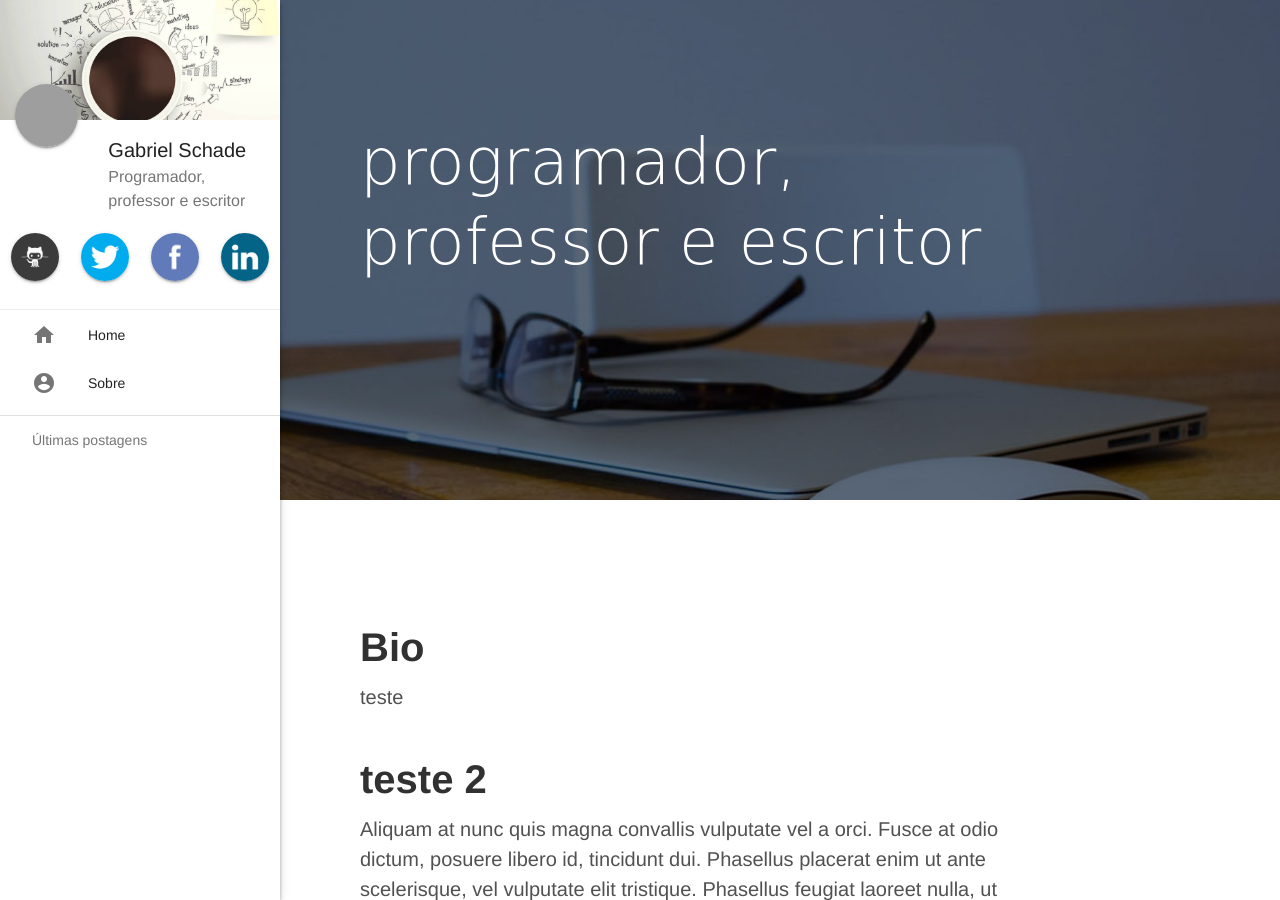
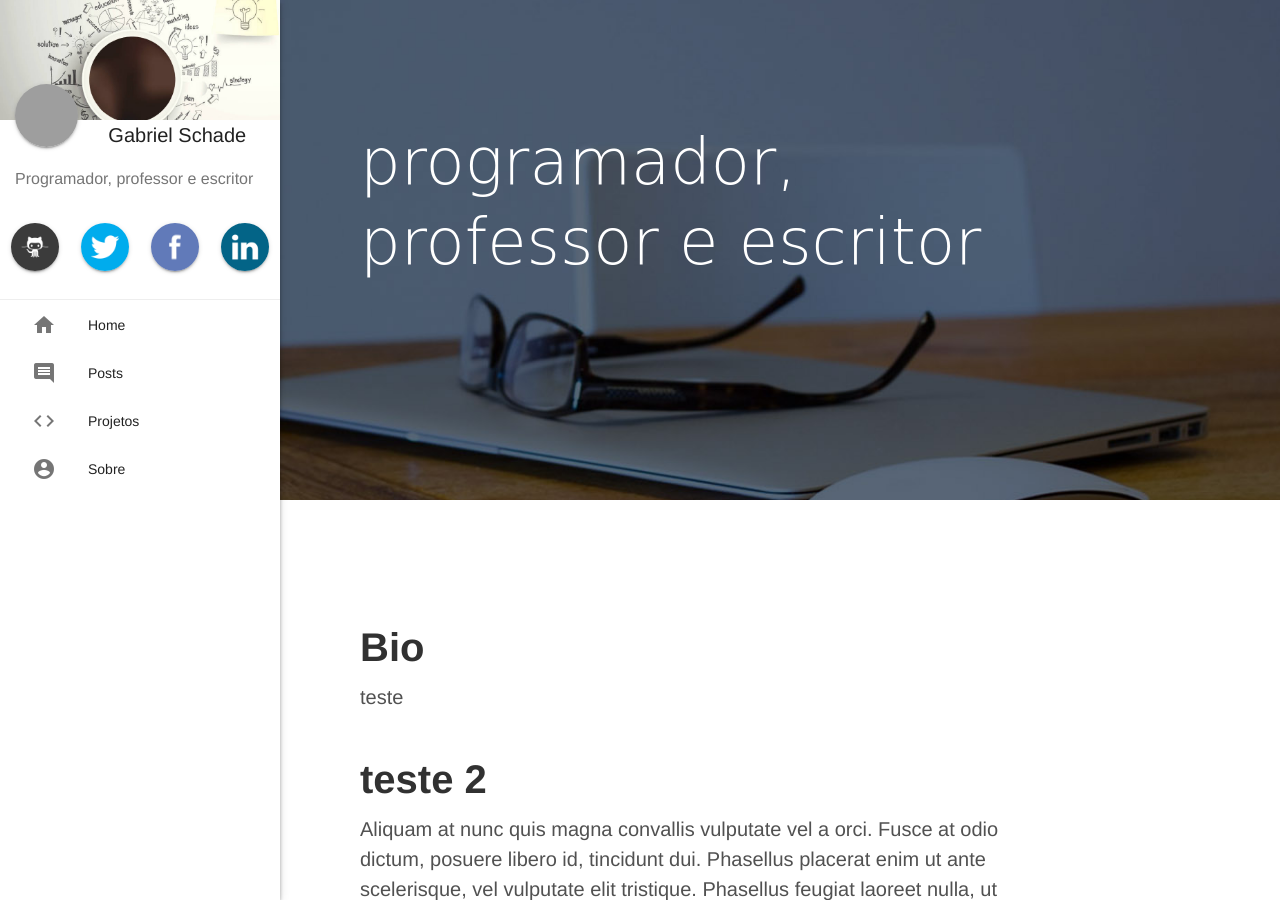
Before and after one commit to gabrielschade/gabrielschade.github.io, a Jekyll site: the page built from about.md, in a window 1280 px wide and 900 px high. Built offline with Jekyll 4.4.1, drawn with Linux system fonts in a browser that asks for light colours; nearby versions of some CDN libraries; comment, search, counter and statistics services are not loaded; grey boxes are pictures that could not be loaded.

Commit message:
itens-side-bar

```diff
--- a/_includes/sidebar.html
+++ b/_includes/sidebar.html
@@ -6,23 +6,18 @@
 
   <div class="row mid-image-container">
     <div class="col s4">
-        <img src="https://avatars3.githubusercontent.com/u/3276580?v=4&amp;u=454f9f40621e24e60e9d2c0d026ea05eba10287d&amp;s=400" alt=""
-      class="circle icon z-depth-1 responsive-img activator card-profile-image mid-image">
+        <img src="https://avatars3.githubusercontent.com/u/3276580?v=4&amp;u=454f9f40621e24e60e9d2c0d026ea05eba10287d&amp;s=400" alt="" class="circle icon z-depth-1 responsive-img activator card-profile-image mid-image">
 
     </div>
-    <div class="col s8 margin-top-15">
-        <div class="row no-bottom">
-          <div class="col s12 no-padding">
+    <div class="col s8">
         <a href="/" class="none-decoration accent-text">
             <span class="accent-text">Gabriel Schade</span>
         </a>
     </div>
   </div>
   <div class="row">
-            <div class="col s12 font-16 no-padding light-text">
+      <div class="col s12 font-16 light-text">
           Programador, professor e escritor
-                </div>
-        </div>
       </div>
   </div>
 
@@ -53,34 +48,10 @@
   <div class="row">
     <ul id="slide-out" class="side-nav" style="transform: translateX(0px);">
               <li><a class="none-decoration waves-effect" href="/{{ site.baseurl }}"><i class="strong-on-hover material-icons">home</i>Home</a></li>
+              <li><a class="none-decoration waves-effect" href="/posts"><i class="strong-on-hover material-icons">comment</i>Posts</a></li>
+              <li><a class="none-decoration waves-effect" href="/projects"><i class="strong-on-hover material-icons">code</i>Projetos</a></li>
               <li><a class="none-decoration waves-effect" href="/about"><i class="strong-on-hover material-icons">account_circle</i>Sobre</a></li>
-              <li><div class="divider"></div></li>
-              <li><a class="subheader">Últimas postagens</a></li>
             </ul>
     </div>
 
-
-  <!-- <div class="container sidebar-sticky">
-
-    <nav class="sidebar-nav transparent-nav">
-      <a class="sidebar-nav-item{% if page.url == site.baseurl %} active{% endif %}" >
-        <span class="accent-text">Home</span>
-      </a>
-      <a class="sidebar-nav-item{% if page.url == (site.baseurl + '/about') %} active{% endif %}" href="/about">
-        <span class="accent-text">About</span>
-      </a>
-
-        {% assign pages_list = site.pages %}
-        {% for node in pages_list %}
-          {% if node.title != null %}
-            {% if node.layout == "page" %}
-              <a class="sidebar-nav-item{% if page.url == node.url %} active{% endif %}" href="{{ node.url }}">
-                  <span class="accent-text">{{ node.title }}</span>
-                </a>
-            {% endif %}
-          {% endif %}
-        {% endfor %}
-
-    </nav>
-  </div> -->
 </div>
```
Lines whose indentation alone changed are shown as unchanged.
